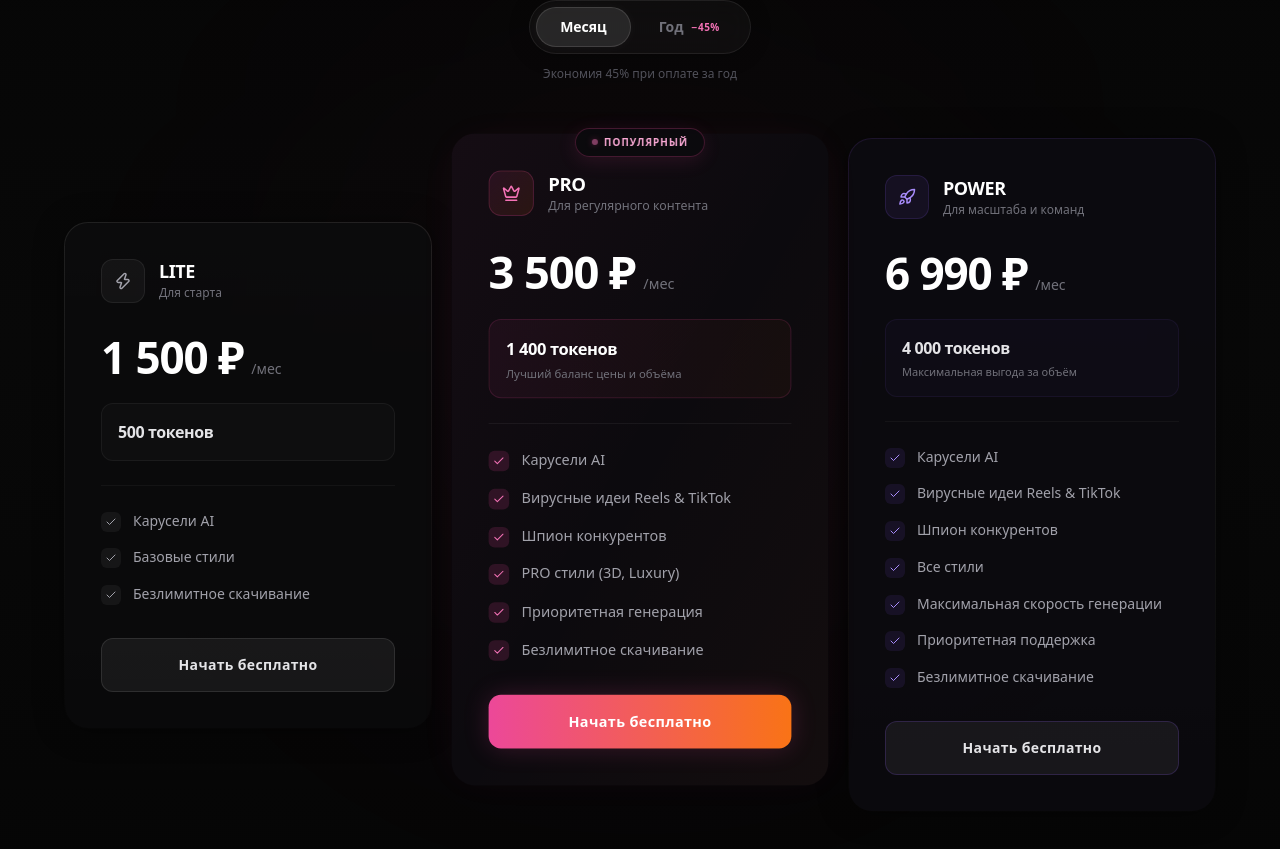
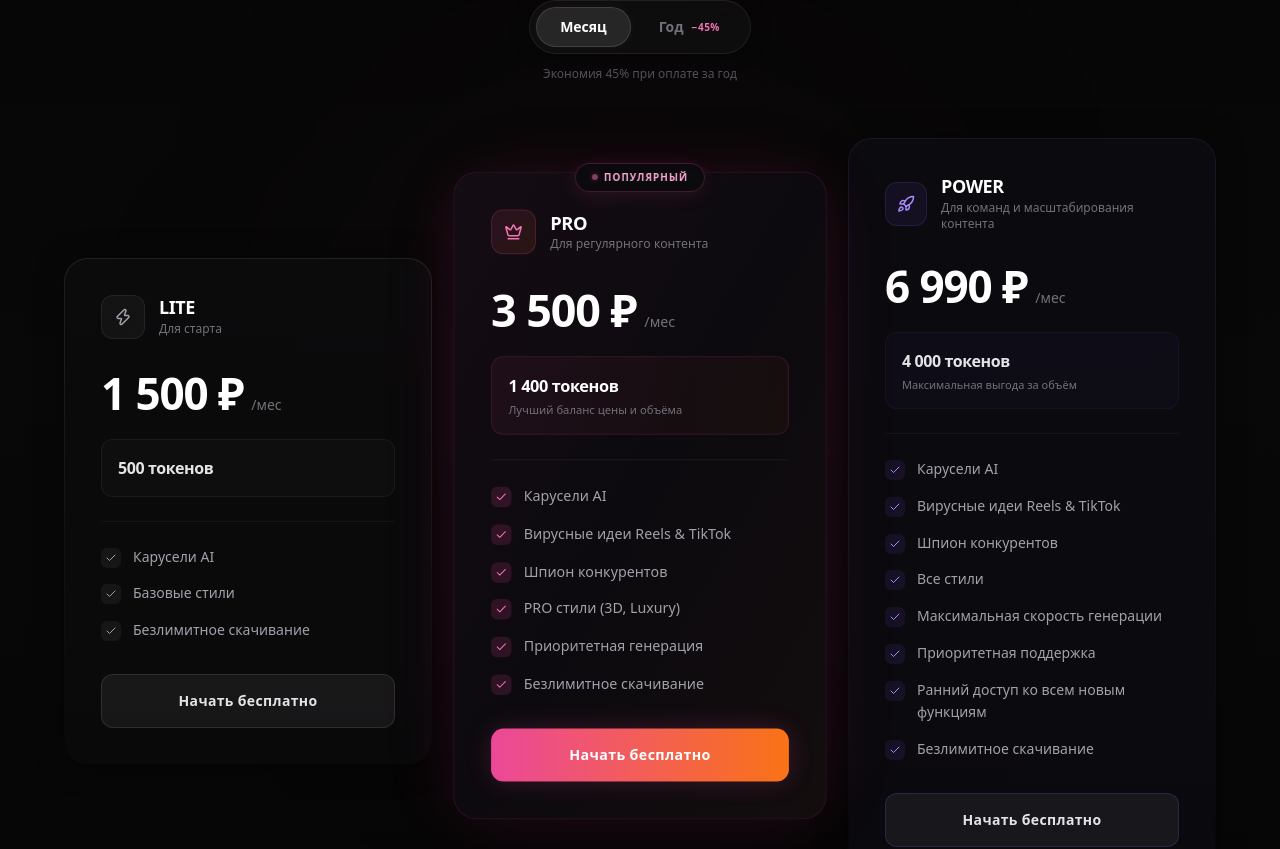
Before and after one commit to matteimikeska49-bot/gtf, a React (Vite) app: page / in a window 1280 px wide. Shown: the part 9978-10827 px from the top of the page. Built offline with nearby package versions, Linux system fonts and the light colour scheme.

Commit message:
ui: strengthen PRO glow/border + POWER tagline and feature

```diff
--- a/src/components/PricingSection.jsx
+++ b/src/components/PricingSection.jsx
@@ -42,7 +42,7 @@ const plans = [
   {
     id: 'power',
     name: 'POWER',
-    tagline: 'Для масштаба и команд',
+    tagline: 'Для команд и масштабирования контента',
     icon: Rocket,
     monthlyPrice: 6990,
     tokens: '4 000 токенов',
@@ -54,6 +54,7 @@ const plans = [
       'Все стили',
       'Максимальная скорость генерации',
       'Приоритетная поддержка',
+      'Ранний доступ ко всем новым функциям',
       'Безлимитное скачивание',
     ],
     featured: false,
@@ -164,7 +165,7 @@ const PlanCard = ({ plan, isYearly, index }) => {
       {/* Outer gradient border wrapper */}
       <div className={`p-px rounded-[1.5rem] ${
         plan.featured
-          ? 'bg-gradient-to-b from-pink-500/25 via-orange-500/10 to-transparent shadow-[0_0_40px_rgba(236,72,153,0.06)]'
+          ? 'bg-gradient-to-b from-pink-500/30 via-orange-500/15 to-pink-500/5 shadow-[0_4px_60px_rgba(236,72,153,0.10),0_0_100px_rgba(236,72,153,0.05)]'
           : plan.accent === 'violet'
             ? 'bg-gradient-to-b from-violet-500/15 via-white/[0.05] to-transparent shadow-[0_2px_30px_rgba(0,0,0,0.4)]'
             : 'bg-gradient-to-b from-white/[0.1] via-white/[0.05] to-transparent shadow-[0_2px_30px_rgba(0,0,0,0.4)]'
@@ -172,20 +173,20 @@ const PlanCard = ({ plan, isYearly, index }) => {
         {/* Card body */}
         <div className={`rounded-[calc(1.5rem-1px)] p-8 md:p-9 flex flex-col relative overflow-hidden transition-all duration-500 ${
           plan.featured
-            ? 'bg-[#0c0a0e] group-hover:shadow-[0_0_50px_rgba(236,72,153,0.06)]'
+            ? 'bg-[#0c0a0e] border border-pink-500/[0.12] group-hover:border-pink-500/20 group-hover:shadow-[0_8px_60px_rgba(236,72,153,0.08)]'
             : plan.accent === 'violet'
               ? 'bg-[#0b0a0e]/95 group-hover:bg-[#0d0b10]/95 group-hover:shadow-[0_8px_40px_rgba(0,0,0,0.5)]'
               : 'bg-[#0a0a0b]/95 group-hover:bg-[#0d0d0e]/95 group-hover:shadow-[0_8px_40px_rgba(0,0,0,0.5)]'
         }`}
           style={{
-            transform: plan.featured ? 'scale(1.03)' : 'scale(1)',
+            transform: plan.featured ? 'scale(1.02)' : 'scale(1)',
             transition: 'transform 0.4s cubic-bezier(0.21, 0.47, 0.32, 0.98)',
           }}
           onMouseEnter={(e) => {
-            e.currentTarget.style.transform = plan.featured ? 'scale(1.05) translateY(-4px)' : 'translateY(-4px)';
+            e.currentTarget.style.transform = plan.featured ? 'scale(1.04) translateY(-4px)' : 'translateY(-4px)';
           }}
           onMouseLeave={(e) => {
-            e.currentTarget.style.transform = plan.featured ? 'scale(1.03)' : 'scale(1)';
+            e.currentTarget.style.transform = plan.featured ? 'scale(1.02)' : 'scale(1)';
           }}
         >
           {/* Subtle inner gradient for all cards */}
```
